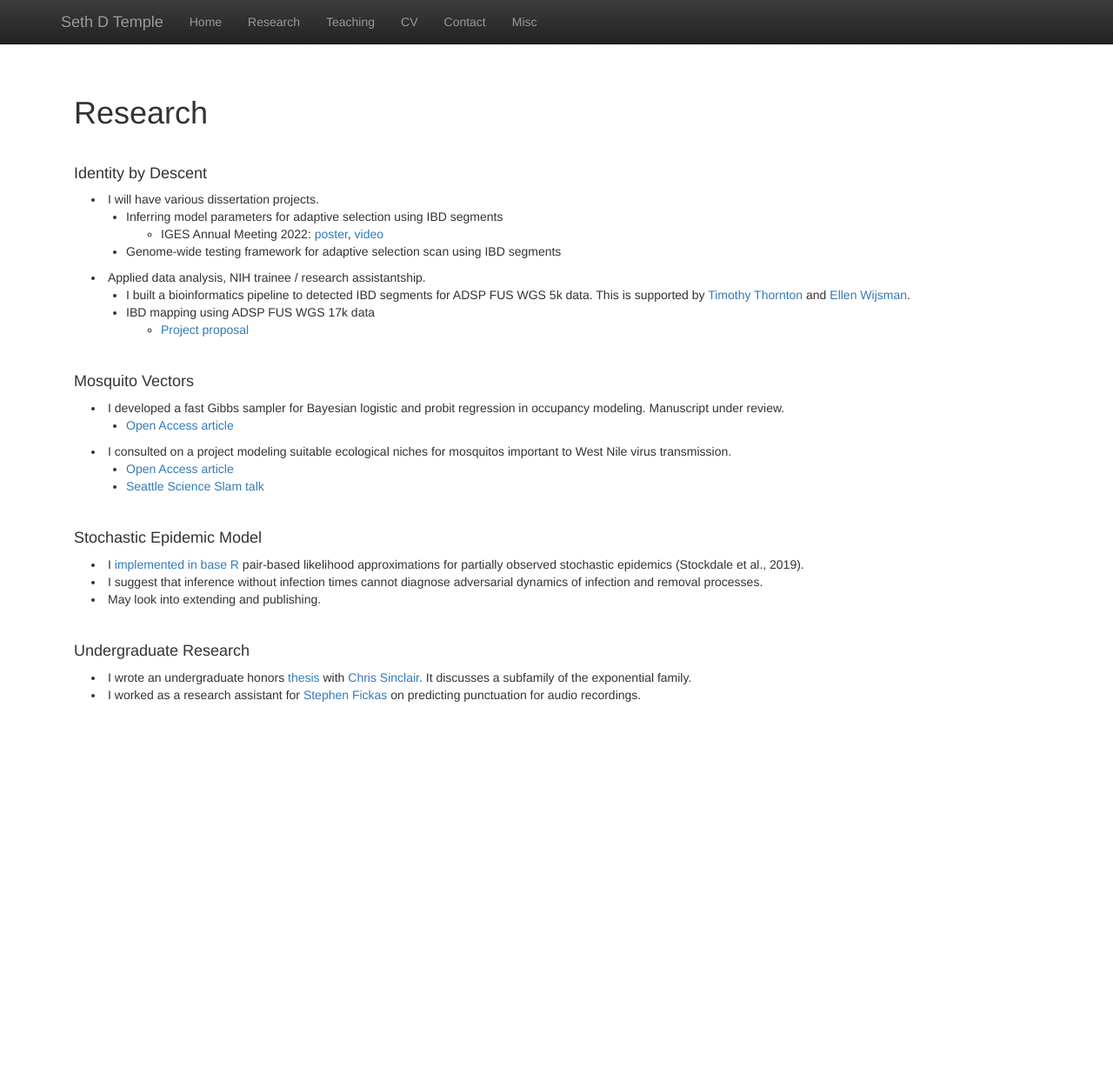
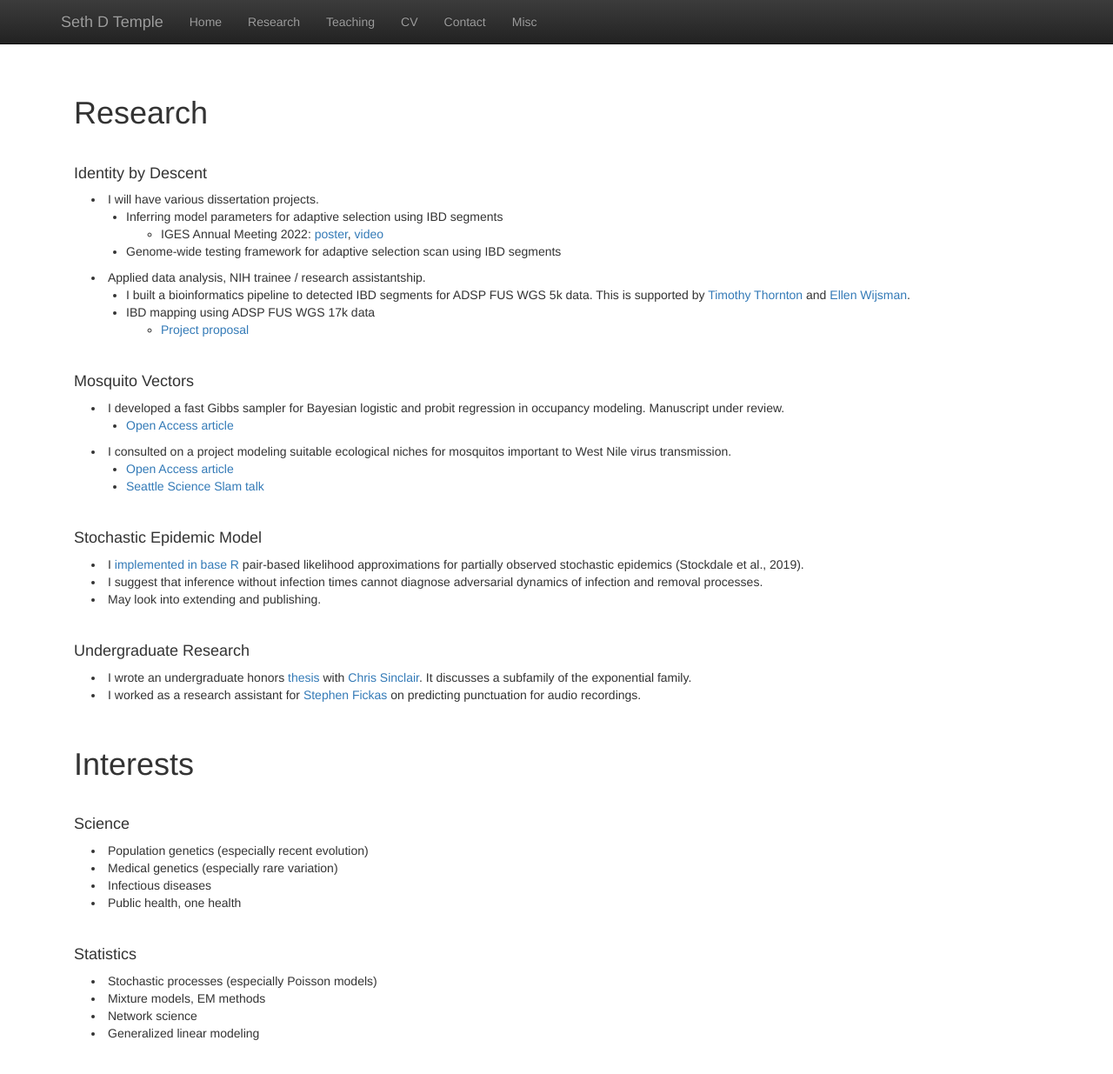
Before and after one commit to sdtemple/sdtemple.github.io, a Jekyll site: the page built from research.html, in a window 1280 px wide and 1268 px high. Shown: the top 1235 px of the window at 87% size. Built offline with Jekyll 4.4.1, drawn with Linux system fonts in a browser that asks for light colours; nearby versions of some CDN libraries; library files that are not in the unit come from our copies.

Commit message:
Update research.html

```diff
--- a/research.html
+++ b/research.html
@@ -51,3 +51,22 @@ title:  'Research'
   <li style="padding:0px;margin:0px 20px 0px;">I worked as a research assistant for <a href = "http://ix.cs.uoregon.edu/~fickas/new_home/">Stephen Fickas</a> on predicting punctuation for audio recordings.</li>
 </p>
 <br/>
+
+<h1>Interests</h1>
+<br/>
+<h4>Science</h4>
+<p class="content" style="padding:0px;margin:0px 20px 0px;">
+  <li style="padding:0px;margin:0px 20px 0px;">Population genetics (especially recent evolution)</li>
+  <li style="padding:0px;margin:0px 20px 0px;">Medical genetics (especially rare variation)</li>
+  <li style="padding:0px;margin:0px 20px 0px;">Infectious diseases</li>
+  <li style="padding:0px;margin:0px 20px 0px;">Public health, one health</li>
+</p>
+<br/>
+<h4>Statistics</h4>
+<p class="content" style="padding:0px;margin:0px 20px 0px;">
+  <li style="padding:0px;margin:0px 20px 0px;">Stochastic processes (especially Poisson models)</li>
+  <li style="padding:0px;margin:0px 20px 0px;">Mixture models, EM methods</li>
+  <li style="padding:0px;margin:0px 20px 0px;">Network science</li>
+  <li style="padding:0px;margin:0px 20px 0px;">Generalized linear modeling</li>
+</p>
+<br/>
```
